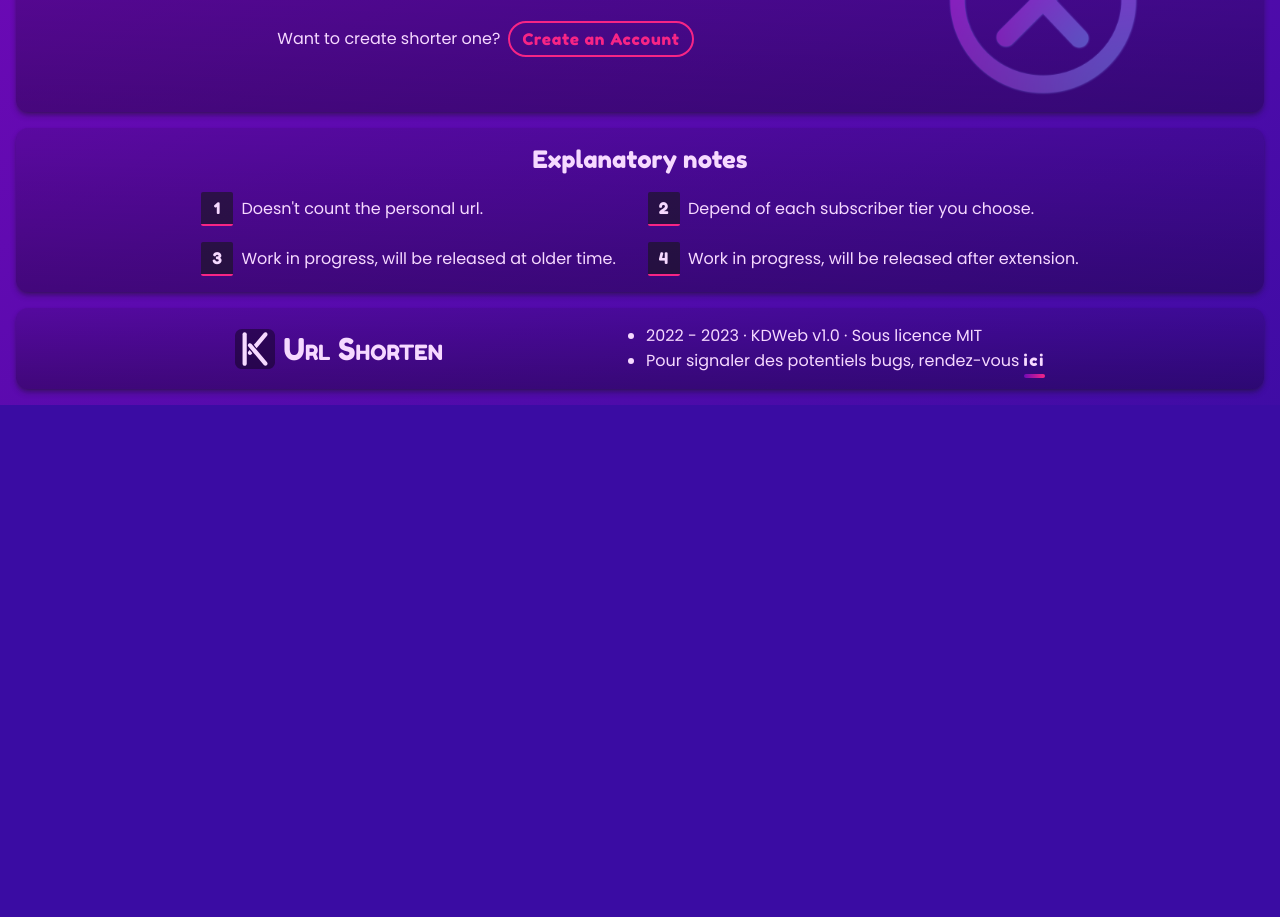
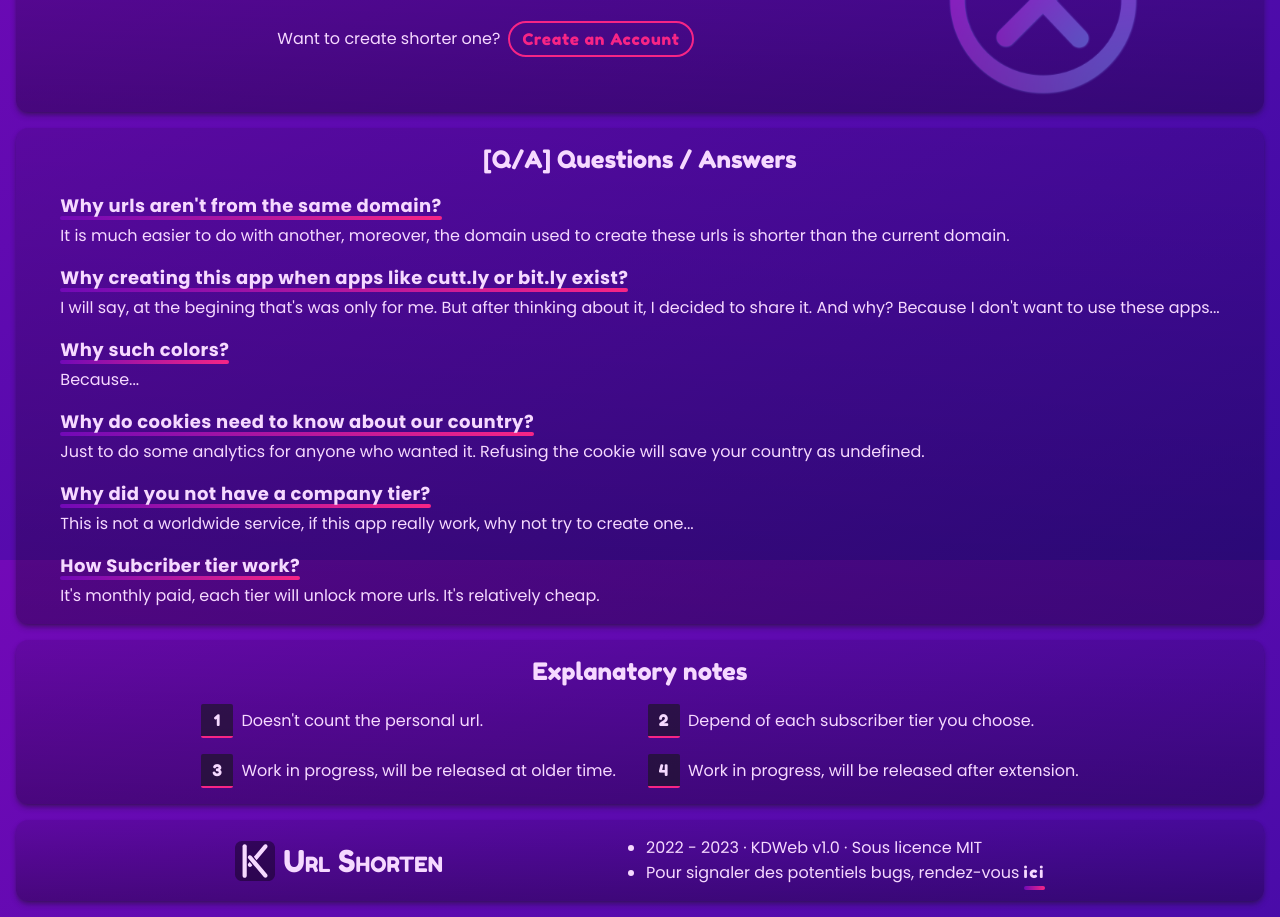
Before and after one commit to KevinDurand974/shorter_url_app, a Next.js app in the folder apps/client/: page / in a window 1280 px wide. Shown: the part 1040-1957 px from the top of the page. Before the commit the page ends 1445 px from the top, so only its background shows below. Built offline with nearby package versions, Linux system fonts and the light colour scheme.

Commit message:
Add Questions / Answers block

```diff
--- a/apps/client/src/pages/index.tsx
+++ b/apps/client/src/pages/index.tsx
@@ -179,6 +179,73 @@ const Home: NextPage = () => {
 				</div>
 			</section>
 
+			<section className="p-2 sm:p-4 box relative flex flex-col justify-center items-center gap-2 sm:gap-4 mb-2 sm:mb-4">
+				<h1 className="font-fredoka sm:text-2xl text-center sm:col-span-2">
+					[Q/A] Questions / Answers
+				</h1>
+				<div className="flex items-center justify-center">
+					<div className="flex flex-col gap-2 sm:gap-4">
+						<div>
+							<h4 className="font-bold tracking-wide sm:text-lg custom-underline before:right-0 before:bottom-0 w-fit mb-1 text-sm">
+								Why urls aren&apos;t from the same domain?
+							</h4>
+							<p className="text-xs sm:text-base">
+								It is much easier to do with another, moreover, the domain used
+								to create these urls is shorter than the current domain.
+							</p>
+						</div>
+
+						<div>
+							<h4 className="font-bold tracking-wide sm:text-lg custom-underline before:right-0 before:bottom-0 w-fit mb-1 text-sm">
+								Why creating this app when apps like cutt.ly or bit.ly exist?
+							</h4>
+							<p className="text-xs sm:text-base">
+								I will say, at the begining that&apos;s was only for me. But
+								after thinking about it, I decided to share it. And why? Because
+								I don&apos;t want to use these apps...
+							</p>
+						</div>
+
+						<div>
+							<h4 className="font-bold tracking-wide sm:text-lg custom-underline before:right-0 before:bottom-0 w-fit mb-1 text-sm">
+								Why such colors?
+							</h4>
+							<p className="text-xs sm:text-base">Because...</p>
+						</div>
+
+						<div>
+							<h4 className="font-bold tracking-wide sm:text-lg custom-underline before:right-0 before:bottom-0 w-fit mb-1 text-sm">
+								Why do cookies need to know about our country?
+							</h4>
+							<p className="text-xs sm:text-base">
+								Just to do some analytics for anyone who wanted it. Refusing the
+								cookie will save your country as undefined.
+							</p>
+						</div>
+
+						<div>
+							<h4 className="font-bold tracking-wide sm:text-lg custom-underline before:right-0 before:bottom-0 w-fit mb-1 text-sm">
+								Why did you not have a company tier?
+							</h4>
+							<p className="text-xs sm:text-base">
+								This is not a worldwide service, if this app really work, why
+								not try to create one...
+							</p>
+						</div>
+
+						<div>
+							<h4 className="font-bold tracking-wide sm:text-lg custom-underline before:right-0 before:bottom-0 w-fit mb-1 text-sm">
+								How Subcriber tier work?
+							</h4>
+							<p className="text-xs sm:text-base">
+								It&apos;s monthly paid, each tier will unlock more urls.
+								It&apos;s relatively cheap.
+							</p>
+						</div>
+					</div>
+				</div>
+			</section>
+
 			<section
 				className="p-2 sm:p-4 box relative flex flex-col justify-center items-center gap-2 sm:gap-4"
 				ref={moreInfoRef}
```
